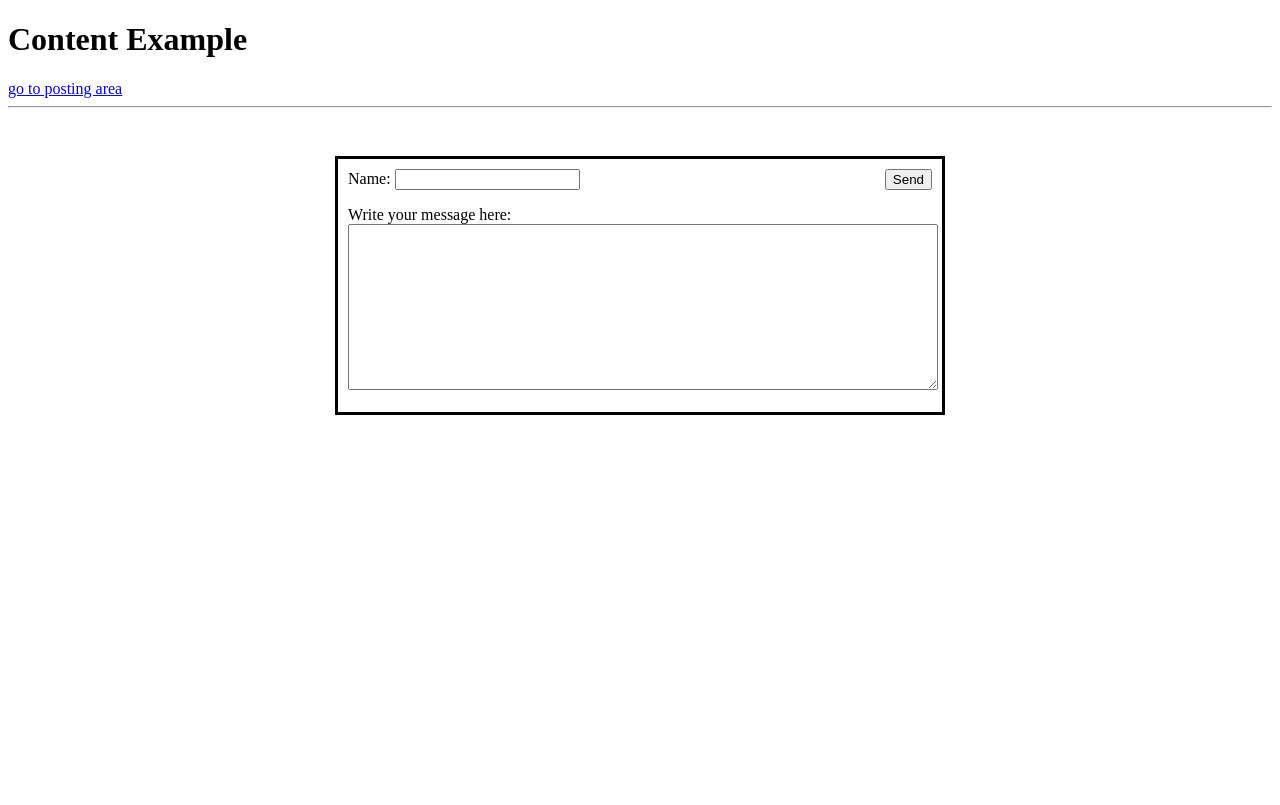
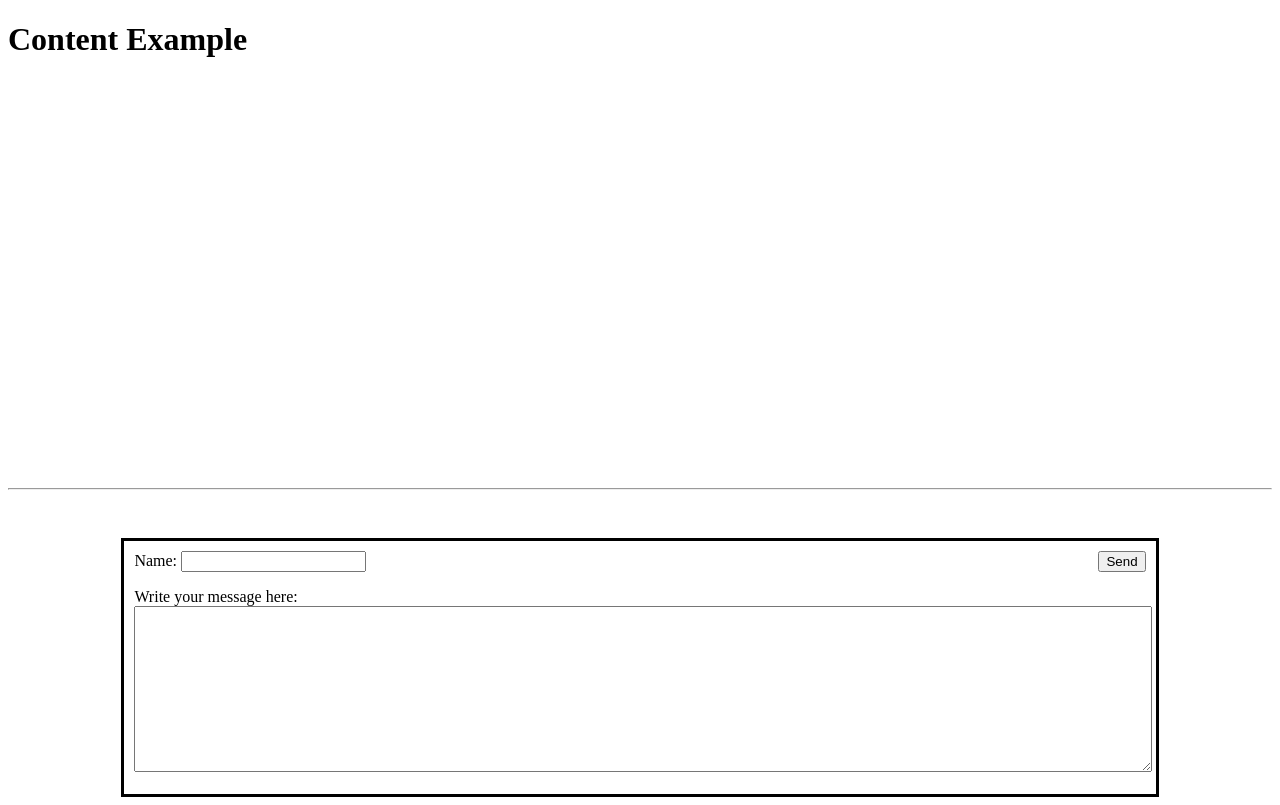
Before and after one commit to DISC-Manchester/MessagingApp-FrontEnd, a React (Create React App) app: page / in a window 1280 px wide. Built offline with nearby package versions, Linux system fonts and the light colour scheme.

Commit message:
improve standards scoring
with css changes

```diff
--- a/src/App.css
+++ b/src/App.css
@@ -1,6 +1,6 @@
 .send-message-form > div {
 	margin: auto;
-	width: 50%;
+	width: 80%;
 	border: 3px solid black;
 	padding: 10px;
 	display:block;
@@ -18,7 +18,7 @@
 	float: right;
 }
 .send-message-form {
-	margin: 3em;
+	margin-top: 3em;
 }
 .post > .message-wrapper {
 	padding: 1em 0;
@@ -31,3 +31,16 @@
 	height: 20vh;
 	resize: vertical;
 }
+
+#postbox {
+	height:50vh;
+	overflow-y: scroll;
+}
+
+#postbox > .post:first-of-type {
+	margin-top: 0;
+}
+
+#postbox > .post:last-of-type {
+	margin-bottom: 1em;
+}
--- a/src/App.jsx
+++ b/src/App.jsx
@@ -24,7 +24,6 @@ class App extends React.Component {
 		return (
 			<div id="container">
 				<h1>Content Example</h1>
-				<a href="#sendmsg">go to posting area</a>
 				<Mailbox messages={this.state.messages} />
 				<hr />
 				<SendForm appendMessage={this.appendMessage}/>
@@ -121,7 +120,7 @@ class SendForm extends React.Component {
 			<div>
 				<form action="http://localhost:8080/" method="post" className="send-message-form">
 					<div id="sendmsg" ref={this.formRef}>
-						<label htmlFor="name">Name: </label><input type="text" name="author" id="author" onChange={this.handleAuthorChange} value={this.state.authorName} required />
+						<label htmlFor="author">Name: </label><input type="text" name="author" id="author" onChange={this.handleAuthorChange} value={this.state.authorName} required />
 						<button onClick={this.PushMessageToRemote} type="button">Send</button>
 						<br />
 						<div className="msg-entry-wrapper">
```
